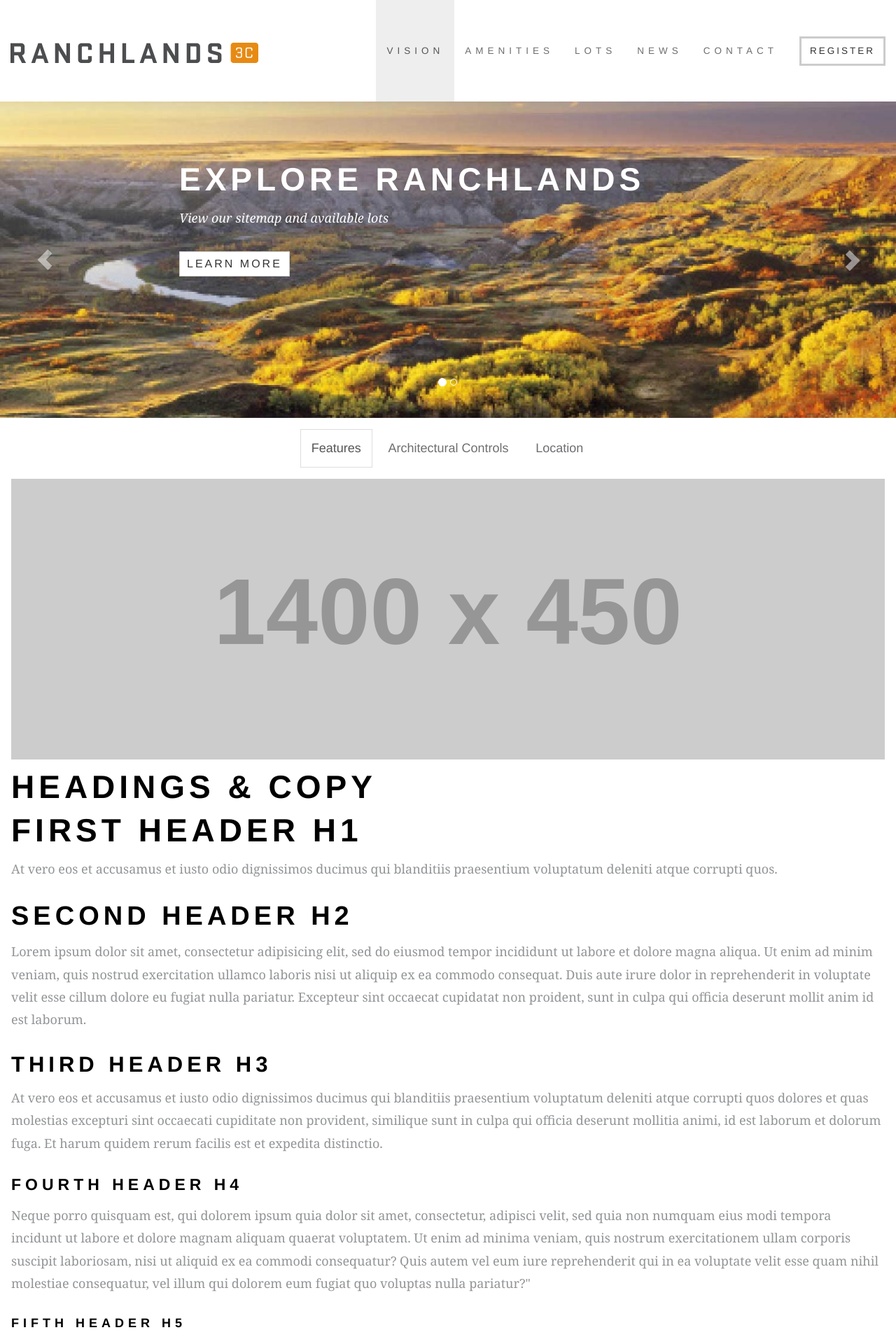
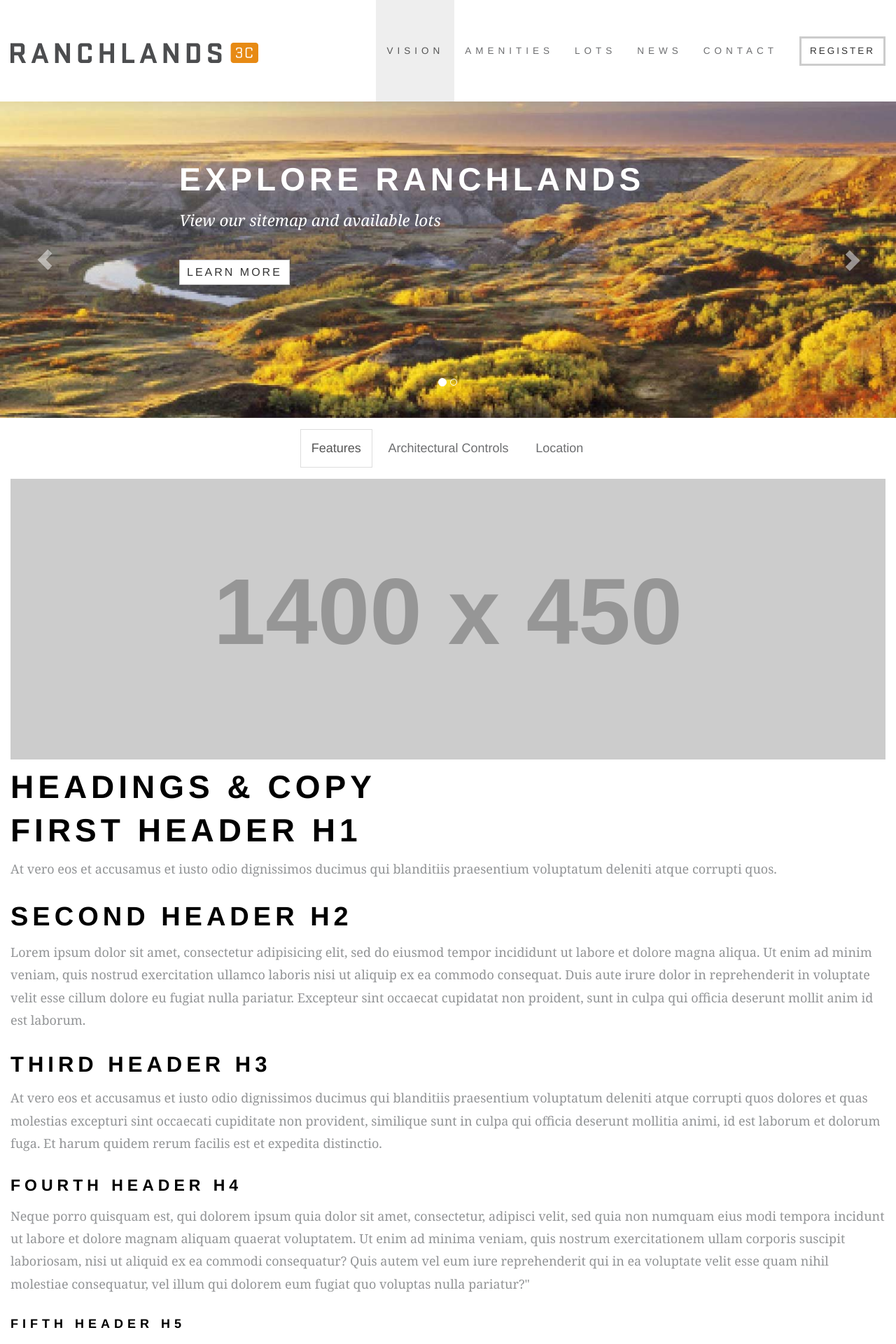
Before and after one commit to justinalm/medicinelands, a Jekyll site: the page built from index.html, in a window 1280 px wide. Shown: the top 1920 px of the page at 70% size. Built offline with Jekyll 4.4.1, drawn with Linux system fonts in a browser that asks for light colours; nearby versions of some CDN libraries.

Commit message:
Added text animation to slider

```diff
--- a/_sass/bootstrap/_carousel.scss
+++ b/_sass/bootstrap/_carousel.scss
@@ -6,6 +6,7 @@
 // Wrapper for the slide container and indicators
 .carousel {
   position: relative;
+  margin: 0 0 $padding-large-horizontal 0;
 }
 
 .carousel-inner {
@@ -61,6 +62,19 @@
     left: 100%;
   }
 
+}
+
+// Fading Text
+// -----------
+
+.item.next .carousel-caption {
+    opacity: 0;
+}
+
+.carousel-caption {
+  transition: opacity .25s ease-in-out;
+  -moz-transition: opacity .25s ease-in-out;
+  -webkit-transition: opacity .25s ease-in-out;
 }
 
 // Left/right controls for nav
@@ -192,6 +206,7 @@
   z-index: 10;
   padding-top: 20px;
   padding-bottom: 20px;
+  font-size: 125%;
   color: $carousel-caption-color;
   text-align: left;
   text-shadow: $carousel-text-shadow;
--- a/index.html
+++ b/index.html
@@ -47,7 +47,8 @@
   </a>
 </div>
 
-<article>
+<div class="container-fluid">
+
   <section>
     <!-- Nav tabs -->
     <ul class="nav nav-tabs" role="tablist">
@@ -463,4 +464,4 @@
     </table>
   </section>
 
-</article>
+</div><!-- /container-fluid -->
```
